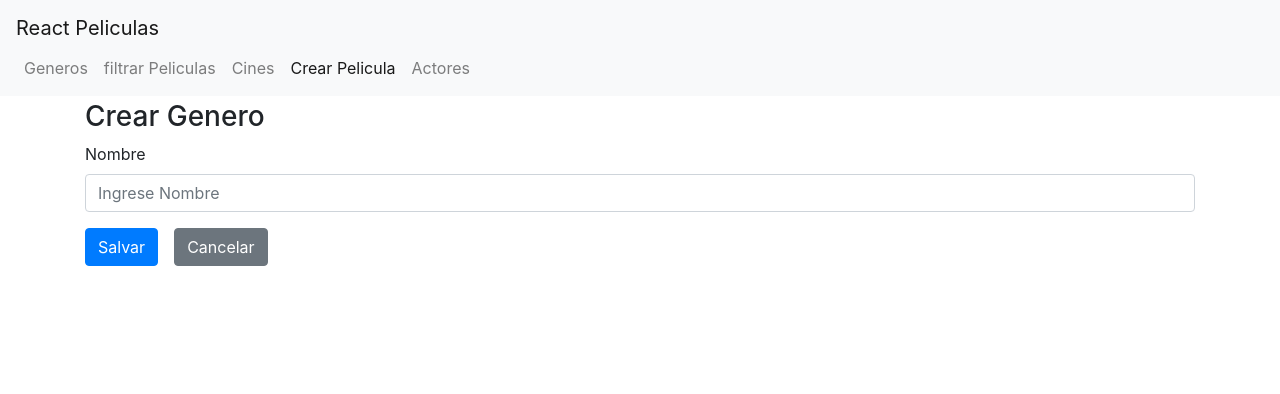
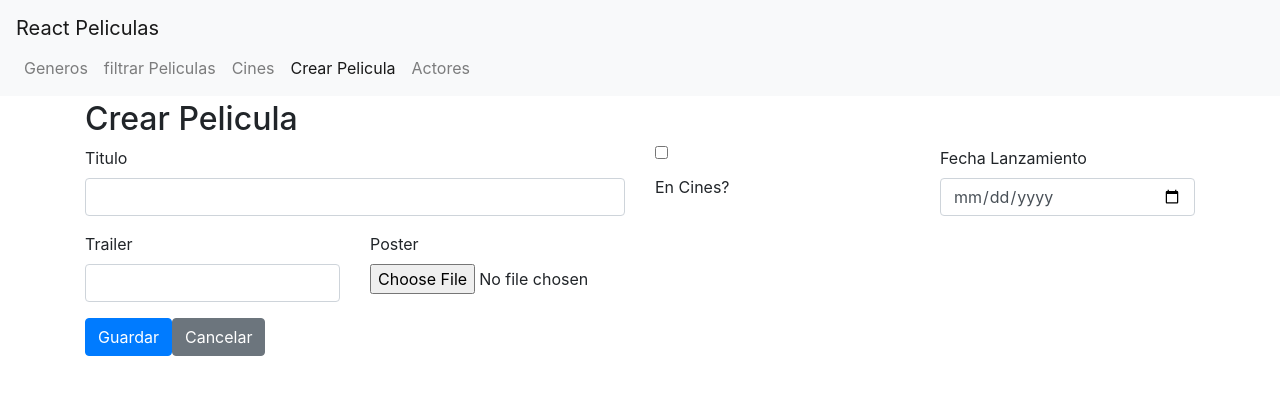
Before and after one commit to hikdul/PeliculasFG-Front, a React (Create React App) app: page /Peliculas/Create in a window 1280 px wide. Shown: the top 394 px of the page. Built offline with nearby package versions, Linux system fonts and the light colour scheme.

Commit message:
generando formulario para peliculas

```diff
--- a/src/Peliculas/CreatePelicula.tsx
+++ b/src/Peliculas/CreatePelicula.tsx
@@ -1,4 +1,20 @@
+import FormPeliculas from "./FormPeliculas";
+import { PeliculaDTO_in } from "./Peliculas.model";
+
  export default function CreatePelicula()
  {
-     return<>Create Pelicula</>
+    const initialValues: PeliculaDTO_in={
+        titulo: '',
+        enCines: false,
+        trailer: '',
+    }
+
+     return(
+         <>
+            <h2>Crear Pelicula</h2>
+            <FormPeliculas
+               model={initialValues}
+                onSubmit={e=>console.info(e)}/>
+         </>
+     )
  }
--- a/src/Peliculas/EditPelicula.tsx
+++ b/src/Peliculas/EditPelicula.tsx
@@ -1,4 +1,22 @@
+import FormPeliculas from "./FormPeliculas";
+import { PeliculaDTO_in } from "./Peliculas.model";
+
  export default function EditPelicula()
  {
-     return<>Edit Pelicula</>
+    const initialValues: PeliculaDTO_in={
+        titulo: 'Uncharter: Fuera del mapa',
+        enCines: true,
+        trailer: 'https://www.youtube.com/watch?v=3oV6ZSqhzKI&ab_channel=TrailersInSpanish',
+        posterURL:'https://static.wikia.nocookie.net/doblaje/images/e/ee/Uncharted-pelicula.jpg/revision/latest?cb=20220114184921&path-prefix=es',
+        fechaLaszamiento: new Date('2022-02-18T00:00:00')
+    }
+
+    return(
+        <>
+            <h3>Editar Pelicula</h3>
+            <FormPeliculas
+                model={initialValues}
+                onSubmit={e=>console.info(e)}/>
+        </>
+    )
  }
--- /dev/null
+++ b/src/Peliculas/FormPeliculas.tsx
@@ -0,0 +1,58 @@
+import { Form, Formik, FormikHelpers } from "formik"
+import { Link } from "react-router-dom"
+import * as Yup from 'yup'
+import Button from "../utils/Button"
+import FormGroupCheckbox from "../utils/FormGroupCheckbox"
+import FormGroupFecha from "../utils/FormGroupFecha"
+import FormGroupImage from "../utils/FormGroupImage"
+import FormGroupText from "../utils/FormGroupText"
+import { PeliculaDTO_in } from "./Peliculas.model"
+
+export default function FormPeliculas(props: FormPeliculasProps)
+{
+
+    const validatinSchema=()=> Yup.object({
+        titulo: Yup.string()
+            .required("Este campo es obligatorio")
+            .FirtsLetterMay()
+    })
+
+    return(
+        <Formik
+            initialValues={props.model}
+            onSubmit={props.onSubmit}
+            validationSchema={validatinSchema}>
+                {(formikProps) => (
+                    <Form>
+                        <div className="row">
+                            <div className="col-md-6">
+                                <FormGroupText label="Titulo" field="titulo"/>
+                            </div>
+                            <div className="col-md-3">
+                                <FormGroupCheckbox label="En Cines?" field="enCines" />
+                            </div>
+                            <div className="col-md-3" >
+                                <FormGroupFecha label="Fecha Lanzamiento" field="fechaLanzamiento" />
+                            </div>
+                            <div className="col-md-3">
+                                <FormGroupText label="Trailer" field="trailer" />
+                            </div>
+                            <div className="col-md-9">
+                                <FormGroupImage label="Poster" field="poster" imageURL={props.model.posterURL}/>
+                            </div>
+                            <div className="col-12">
+                                <Button disabled={formikProps.isSubmitting} type='submit' >Guardar</Button>
+                                <Link className="btn btn-secondary" to="/">Cancelar</Link>
+                            </div>
+                        </div>
+                    </Form>
+                )}
+        </Formik>
+    )
+}
+
+interface FormPeliculasProps
+{
+    model: PeliculaDTO_in
+    onSubmit(values: PeliculaDTO_in, actions: FormikHelpers<PeliculaDTO_in>):void
+}
--- a/src/RouteConfig.ts
+++ b/src/RouteConfig.ts
@@ -8,14 +8,16 @@ import CreateGenero from "./Generos/CreateGenero"
 import EditGenero from "./Generos/EditGenero"
 import indexGeneros from "./Generos/IndexGeneros"
 import LandingPage from "./landingPage"
+import CreatePelicula from "./Peliculas/CreatePelicula"
+import EditPelicula from "./Peliculas/EditPelicula"
 import FiltroPeliculas from "./Peliculas/FiltroPeliculas"
 import NotFoundPage from "./utils/NotFoundPage"
 
 const rutas =
 [
 
-    {path:'/Peliculas/Create', component: CreateGenero},
-    {path:'/Peliculas/Edit/:id(\\d+)', component: EditGenero},
+    {path:'/Peliculas/Create', component: CreatePelicula},
+    {path:'/Peliculas/Edit/:id(\\d+)', component: EditPelicula},
     {path:'/Peliculas/Filtrar', component: FiltroPeliculas},
 
     {path:'/Generos/Create', component: CreateGenero},
--- /dev/null
+++ b/src/utils/FormGroupCheckbox.tsx
@@ -0,0 +1,25 @@
+import { Field } from "formik"
+
+
+export default function FormGroupCheckbox(props: FormGroupCheckboxProps)
+{
+
+    return(
+        <div className="form-group Form-check">
+            <Field
+                className="form-group form-check"
+                id={props.field}
+                name={props.field}
+                type="checkbox"/>
+            <label htmlFor={props.label}>
+                {props.label}
+            </label>
+        </div>
+    )
+}
+
+interface FormGroupCheckboxProps
+{
+    field: string
+    label: string
+}
```
Also changed, not shown: src/Peliculas/Peliculas.model.d.ts (+10 -0 lines).
